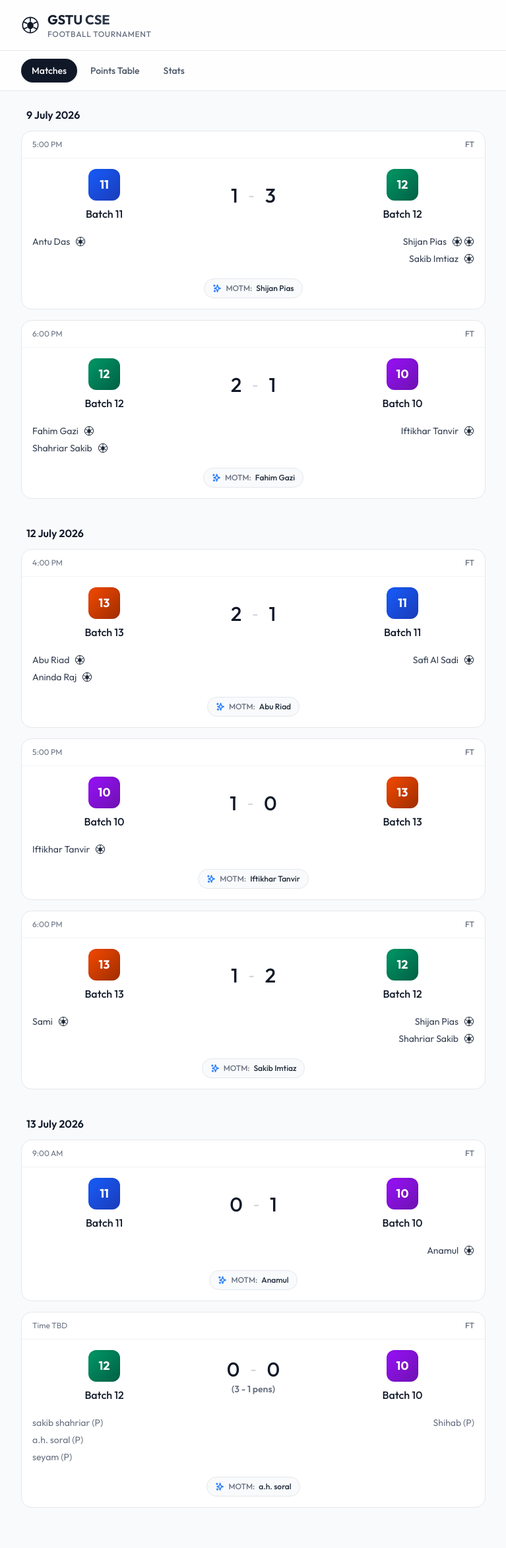
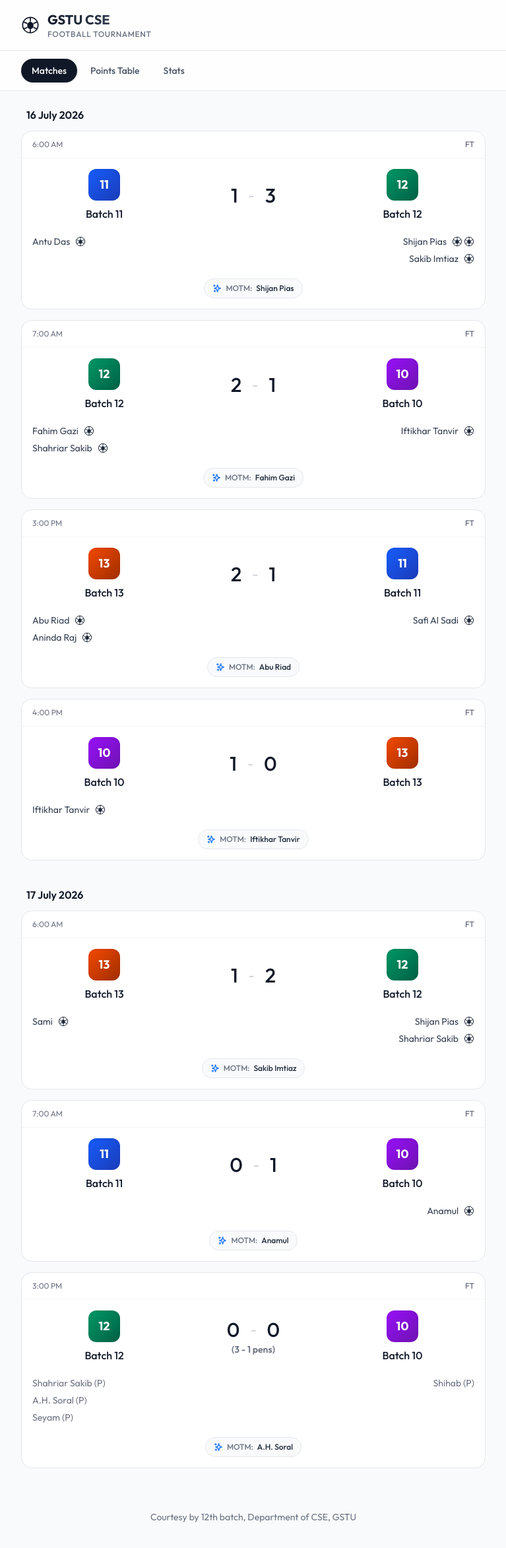
Before and after one commit to shahriar-sakib-khan/football1, a Next.js app: page / in a window 1280 px wide. Shown: the top 2346 px of the page at 66% size, without its empty margins (256-1023 px from the left). Built offline with nearby package versions, Linux system fonts and the light colour scheme.

Commit message:
Update schedule timings and add footer

```diff
--- a/app/layout.tsx
+++ b/app/layout.tsx
@@ -18,12 +18,15 @@ export default function RootLayout({
 }) {
   return (
     <html lang="en">
-      <body className={`${outfit.className} min-h-screen pb-12`}>
+      <body className={`${outfit.className} min-h-screen flex flex-col pb-12`}>
         <Header />
         <Navigation />
-        <main className="max-w-3xl mx-auto px-4 sm:px-6 lg:px-8 py-6">
+        <main className="max-w-3xl w-full mx-auto px-4 sm:px-6 lg:px-8 py-6 flex-grow">
           {children}
         </main>
+        <footer className="text-center py-6 text-sm text-gray-500 dark:text-[#9aa0a6] mt-auto">
+          Courtesy by 12th batch, Department of CSE, GSTU
+        </footer>
       </body>
     </html>
   );
--- a/app/lib/data.ts
+++ b/app/lib/data.ts
@@ -10,8 +10,8 @@ export const TEAMS = [
 export const MATCHES: Match[] = [
   {
     id: '1',
-    date: '9 July 2026',
-    time: '5:00 PM',
+    date: '16 July 2026',
+    time: '6:00 AM',
     homeTeam: 'Batch 11',
     awayTeam: 'Batch 12',
     homeScore: 1,
@@ -23,8 +23,8 @@ export const MATCHES: Match[] = [
   },
   {
     id: '2',
-    date: '9 July 2026',
-    time: '6:00 PM',
+    date: '16 July 2026',
+    time: '7:00 AM',
     homeTeam: 'Batch 12',
     awayTeam: 'Batch 10',
     homeScore: 2,
@@ -36,8 +36,8 @@ export const MATCHES: Match[] = [
   },
   {
     id: '3',
-    date: '12 July 2026',
-    time: '4:00 PM',
+    date: '16 July 2026',
+    time: '3:00 PM',
     homeTeam: 'Batch 13',
     awayTeam: 'Batch 11',
     homeScore: 2,
@@ -49,8 +49,8 @@ export const MATCHES: Match[] = [
   },
   {
     id: '4',
-    date: '12 July 2026',
-    time: '5:00 PM',
+    date: '16 July 2026',
+    time: '4:00 PM',
     homeTeam: 'Batch 10',
     awayTeam: 'Batch 13',
     homeScore: 1,
@@ -61,8 +61,8 @@ export const MATCHES: Match[] = [
   },
   {
     id: '5',
-    date: '12 July 2026',
-    time: '6:00 PM',
+    date: '17 July 2026',
+    time: '6:00 AM',
     homeTeam: 'Batch 13',
     awayTeam: 'Batch 12',
     homeScore: 1,
@@ -74,8 +74,8 @@ export const MATCHES: Match[] = [
   },
   {
     id: '6',
-    date: '13 July 2026',
-    time: '9:00 AM',
+    date: '17 July 2026',
+    time: '7:00 AM',
     homeTeam: 'Batch 11',
     awayTeam: 'Batch 10',
     homeScore: 0,
@@ -86,8 +86,8 @@ export const MATCHES: Match[] = [
   },
   {
     id: '7',
-    date: '13 July 2026',
-    time: 'TBD',
+    date: '17 July 2026',
+    time: '3:00 PM',
     homeTeam: 'Batch 12',
     awayTeam: 'Batch 10',
     homeScore: 0,
@@ -95,9 +95,9 @@ export const MATCHES: Match[] = [
     homePenaltyScore: 3,
     awayPenaltyScore: 1,
     status: 'FULL_TIME',
-    homePenaltyScorers: ['sakib shahriar', 'a.h. soral', 'seyam'],
+    homePenaltyScorers: ['Shahriar Sakib', 'A.H. Soral', 'Seyam'],
     awayPenaltyScorers: ['Shihab'],
-    motm: 'a.h. soral',
+    motm: 'A.H. Soral',
   },
 ];
 
```
